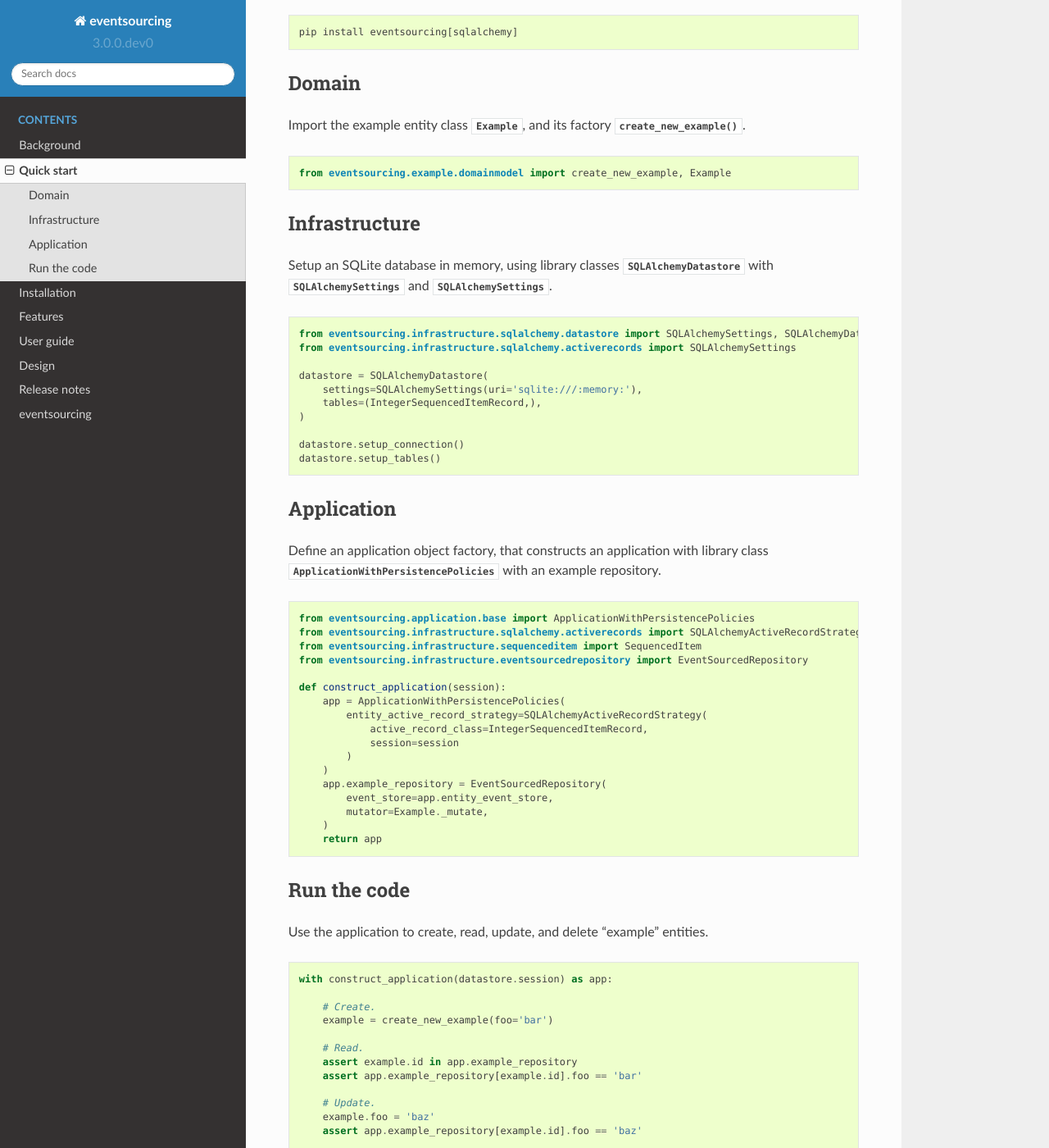
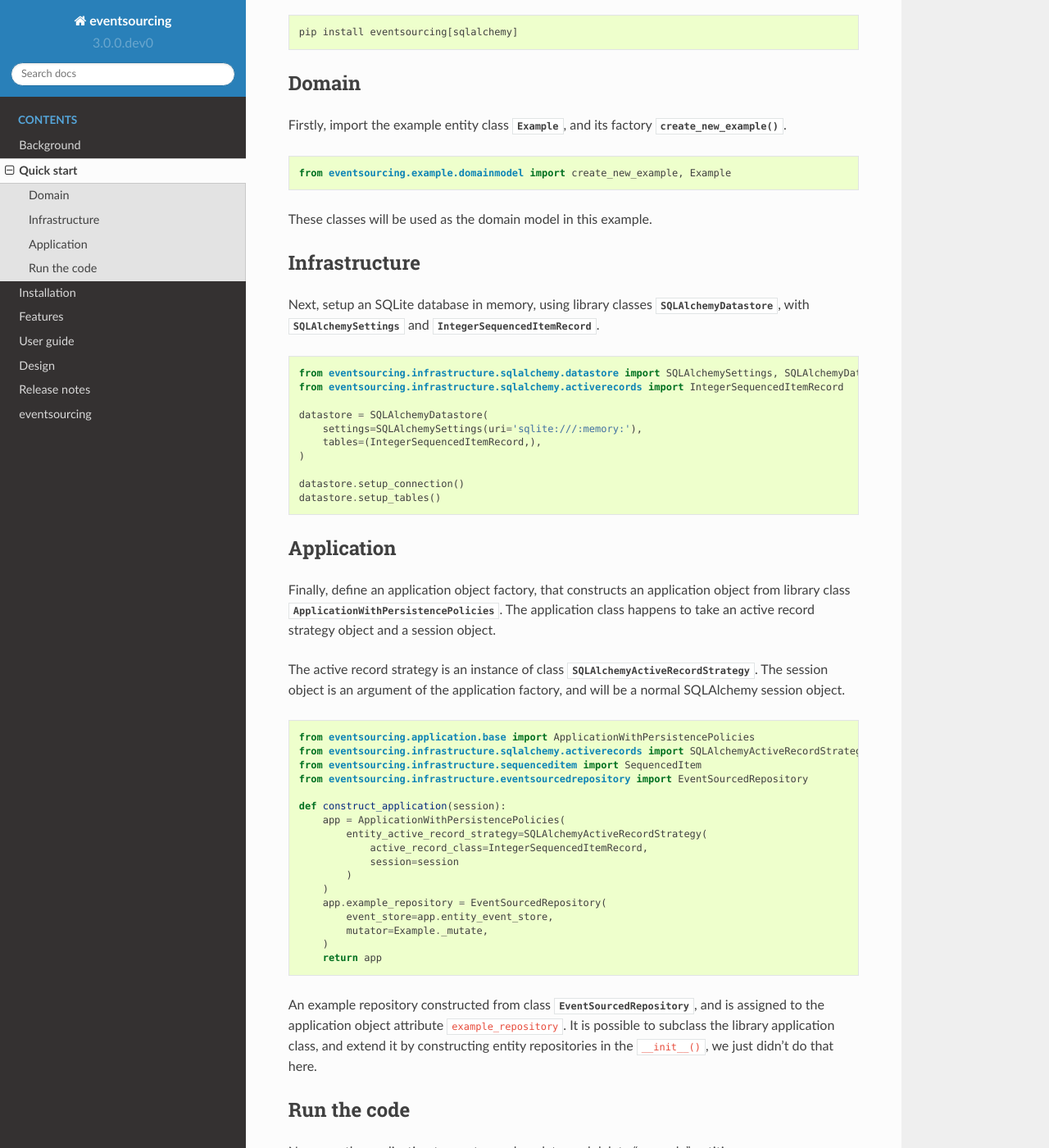
Before and after one commit to pyeventsourcing/eventsourcing, a Sphinx documentation site: the page built from docs/topics/quick_start.rst, in a window 1280 px wide and 1400 px high, scrolled down 262 px. Shown: the whole window at 82% size. Built offline with Sphinx 7.4.7 and the Read the Docs theme 2.0.0, drawn with Linux system fonts in a browser that asks for light colours; some of the changed text lies outside the part shown.

Commit message:
Adjusted wording.

```diff
--- a/docs/topics/quick_start.rst
+++ b/docs/topics/quick_start.rst
@@ -17,7 +16,7 @@ with the 'sqlalchemy' option.
 Domain
 ======
 
-Import the example entity class :class:`~eventsourcing.example.domainmodel.Example`,
+Firstly, import the example entity class :class:`~eventsourcing.example.domainmodel.Example`,
 and its factory :func:`~eventsourcing.example.domainmodel.create_new_example`.
 
 .. code:: python
@@ -25,18 +24,20 @@ and its factory :func:`~eventsourcing.example.domainmodel.create_new_example`.
     from eventsourcing.example.domainmodel import create_new_example, Example
 
 
+These classes will be used as the domain model in this example.
+
 Infrastructure
 ==============
 
-Setup an SQLite database in memory, using library classes
-:class:`~eventsourcing.infrastructure.sqlalchemy.datastore.SQLAlchemyDatastore` with
+Next, setup an SQLite database in memory, using library classes
+:class:`~eventsourcing.infrastructure.sqlalchemy.datastore.SQLAlchemyDatastore`, with
 :class:`~eventsourcing.infrastructure.sqlalchemy.datastore.SQLAlchemySettings` and
-:class:`~eventsourcing.infrastructure.sqlalchemy.activerecords.SQLAlchemySettings`.
+:class:`~eventsourcing.infrastructure.sqlalchemy.activerecords.IntegerSequencedItemRecord`.
 
 .. code:: python
 
     from eventsourcing.infrastructure.sqlalchemy.datastore import SQLAlchemySettings, SQLAlchemyDatastore
-    from eventsourcing.infrastructure.sqlalchemy.activerecords import SQLAlchemySettings
+    from eventsourcing.infrastructure.sqlalchemy.activerecords import IntegerSequencedItemRecord
 
     datastore = SQLAlchemyDatastore(
         settings=SQLAlchemySettings(uri='sqlite:///:memory:'),
@@ -50,9 +51,14 @@ Setup an SQLite database in memory, using library classes
 Application
 ===========
 
-Define an application object factory, that constructs an application with library
-class :class:`~eventsourcing.application.base.ApplicationWithPersistencePolicies`
-with an example repository.
+Finally, define an application object factory, that constructs an application object from library
+class :class:`~eventsourcing.application.base.ApplicationWithPersistencePolicies`.
+The application class happens to take an active record strategy object and a session object.
+
+The active record strategy is an instance of class
+:class:`~eventsourcing.infrastructure.sqlalchemy.activerecords.SQLAlchemyActiveRecordStrategy`.
+The session object is an argument of the application factory, and will be a normal
+SQLAlchemy session object.
 
 .. code:: python
 
@@ -74,11 +80,17 @@ with an example repository.
         )
         return app
 
+An example repository constructed from class
+:class:`~eventsourcing.infrastructure.eventsourcedrepository.EventSourcedRepository`,
+and is assigned to the application object attribute ``example_repository``. It is possible
+to subclass the library application class, and extend it by constructing entity
+repositories in the ``__init__()``, we just didn't do that here.
+
 
 Run the code
 ============
 
-Use the application to create, read, update, and delete "example" entities.
+Now, use the application to create, read, update, and delete "example" entities.
 
 .. code:: python
 
```
Also changed, not shown: other parts of docs/topics/quick_start.rst (+1 -2 lines).
